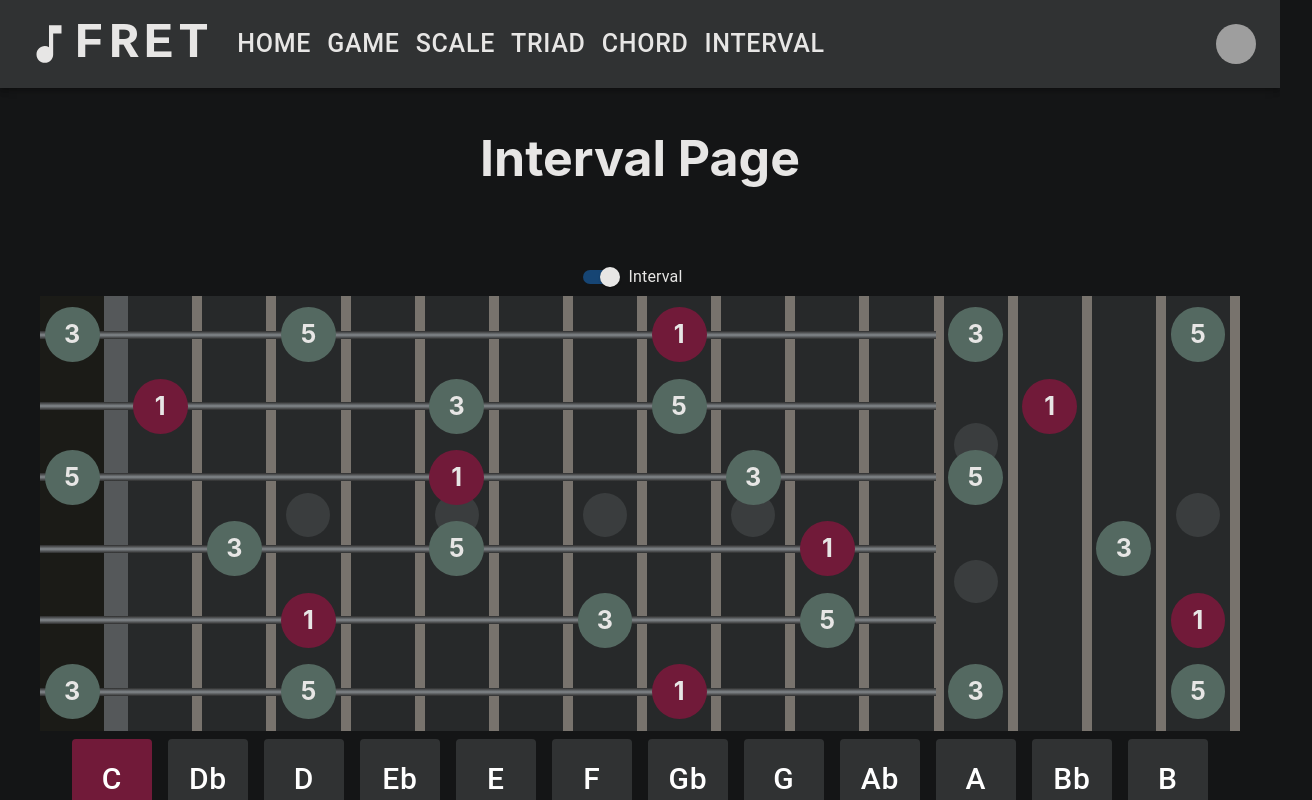
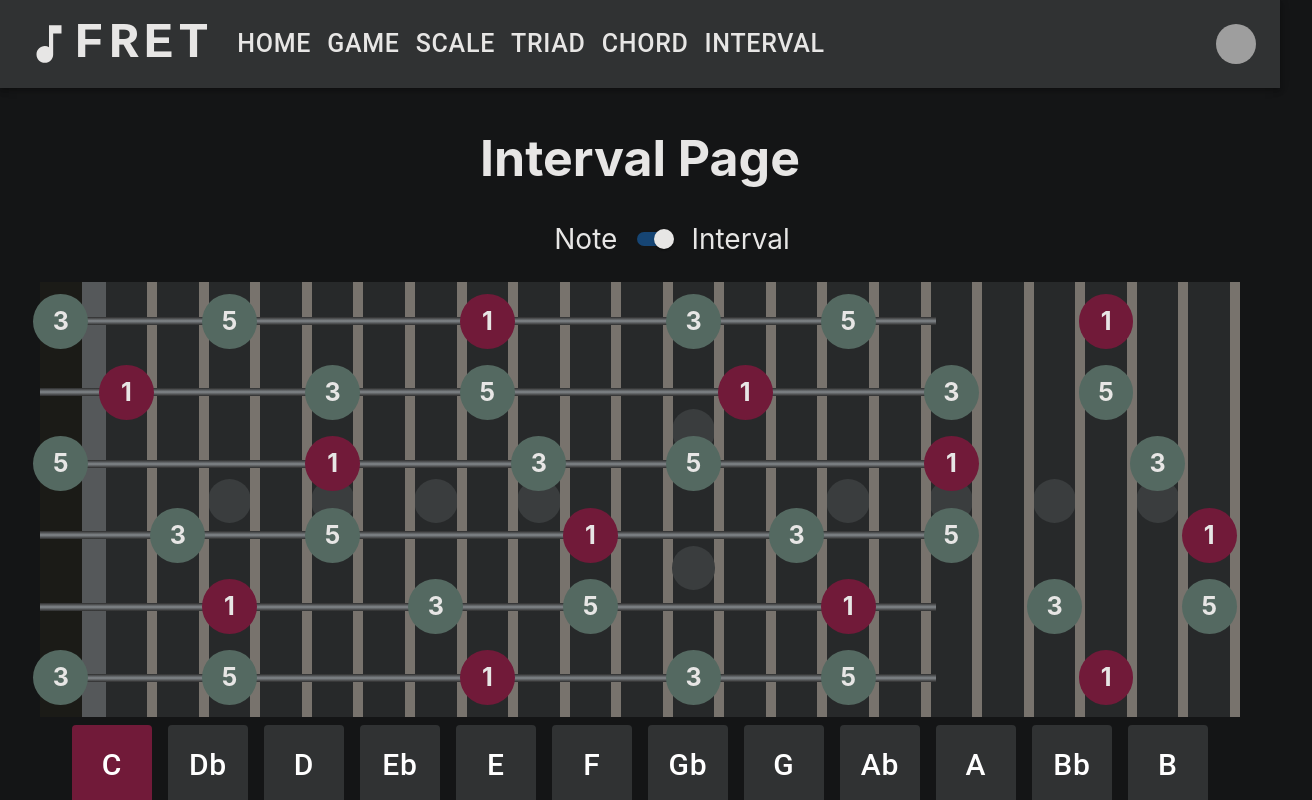
Before and after one commit to JiwooL0920/Fretboard, a React (Create React App) app in the folder frontend/: page /interval in a window 1280 px wide. Shown: the top 800 px of the page, 1312 px wide, since content can reach past the window. Built offline with nearby package versions, Linux system fonts and the light colour scheme; grey boxes are pictures that could not be loaded.

Commit message:
toggle switch for displayMode

```diff
--- a/frontend/src/css/App.css
+++ b/frontend/src/css/App.css
@@ -12,5 +12,5 @@ body {
 h1 {
   font-size: 50px;
   margin-top: 40px;
-  margin-bottom: 70px;
+  margin-bottom: 20px;
 }
--- a/frontend/src/pages/IntervalPage.tsx
+++ b/frontend/src/pages/IntervalPage.tsx
@@ -1,10 +1,11 @@
 import Fretboard from '../components/Fretboard'
 import {notesFlat, notesSharp, intervalToSymbol} from '../util/logic'
-import {Accidental} from '../util/enums'
+import {Accidental, DisplayMode} from '../util/enums'
 import Button from '@mui/material/Button';
 import FormGroup from '@mui/material/FormGroup';
 import FormControlLabel from '@mui/material/FormControlLabel';
 import Switch from '@mui/material/Switch';
+import Grid from '@mui/material/Grid';
 
 // REDUX
 import { useSelector, useDispatch } from 'react-redux';
@@ -74,14 +75,29 @@ const IntervalPage = () => {
     }
 
 
+
+
+
     return (
         <div className="interval-page">
             <h1>Interval Page</h1>
-            <FormControlLabel
-                control={<Switch defaultChecked />}
-                label="Interval"
-                onChange={() => dispatch(fretboardSlice.toggleDisplayMode())}
-            />
+            <Grid component="label" container alignItems="center" justifyContent="center" spacing={1}
+                  sx={{ fontSize: 28, margin:3 }}
+            >
+                <Grid item>Note</Grid>
+                <Grid item>
+                    <Switch
+                        // sx={{ width: 60, height: 40 }}
+                        checked={fretboardSetting.displayMode === DisplayMode.Interval ? true : false}
+                        onChange={() => dispatch(fretboardSlice.toggleDisplayMode())}
+                        value="checked"
+                    />
+                </Grid>
+                <Grid item>Interval</Grid>
+            </Grid>
+
+
+
             <Fretboard />
             {createRootNoteButtons()}
             {createIntervalButtons()}
@@ -92,4 +108,6 @@ const IntervalPage = () => {
     )
 }
 
+
+
 export default IntervalPage
--- a/frontend/src/redux/fretboardSlice.tsx
+++ b/frontend/src/redux/fretboardSlice.tsx
@@ -13,7 +13,7 @@ export interface FretboardState {
 
 const initialState: FretboardState = {
     tuning: ['E','A','D','G','B','E'],
-    numFrets: 15,
+    numFrets: 22,
     accidental: Accidental.Flat,
     displayMode: DisplayMode.Interval,
     rootNote: 'C',
```
